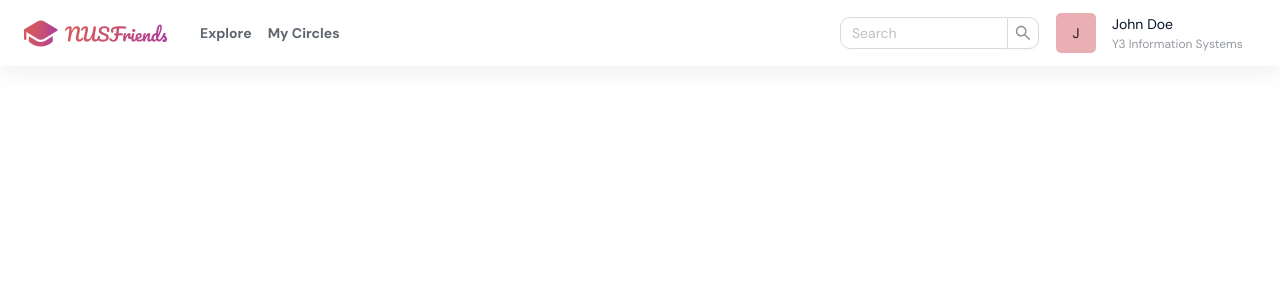
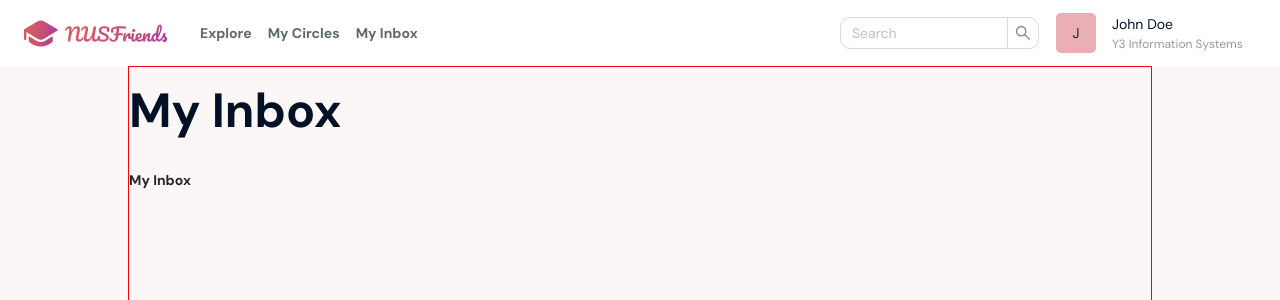
Before and after one commit to yuanxin1997/nusfriends-fe, a React (Create React App) app: page /my-inbox in a window 1280 px wide. Shown: the top 300 px of the page. Built offline with nearby package versions, Linux system fonts and the light colour scheme.

Commit message:
inbox update

```diff
--- a/src/App.js
+++ b/src/App.js
@@ -12,6 +12,7 @@ import Leaderboard from "./pages/Leaderboard";
 import Login from "./pages/Login";
 import Register from "./pages/Register";
 import Profile from "./pages/Profile";
+import MyInbox from "./pages/MyInbox";
 
 function App() {
     return (
@@ -29,6 +30,7 @@ function App() {
                     <Route exact path="/my-circles/:id/leaderboard" component={Leaderboard} />
                     <Route exact path="/my-circles/my-discussions" component={MyDiscussions} />
                     <Route exact path="/my-circles/my-answers" component={MyAnswers} />
+                    <Route exact path="/my-inbox" component={MyInbox} />
                     <Route exact path="/circle/:id" />
                 </Switch>
             </div>
--- a/src/components/Navbar.js
+++ b/src/components/Navbar.js
@@ -52,6 +52,7 @@ function Navbar() {
                 </Link>
                 <Link to="explore">Explore</Link>
                 <Link to="my-circles">My Circles</Link>
+                <Link to="my-inbox">My Inbox</Link>
             </div>
 
             <Row align="middle" gutter={[16, 0]}>
--- a/src/pages/Leaderboard.js
+++ b/src/pages/Leaderboard.js
@@ -99,7 +99,7 @@ const Leaderboard = () => {
   ];
 
   return (
-    <Layout style={{ height: "100vh", backgroundColor: "var(--accent-bg)" }}>
+    <Layout style={{ height: "100%", minHeight: "100vp", backgroundColor: "var(--accent-bg)" }}>
       <Sider style={{ backgroundColor: "var(--accent-bg)" }}>
         <SideBar tabData={tabData} />
       </Sider>
@@ -145,6 +145,7 @@ const Leaderboard = () => {
                     }
                   />
                   <h5>name</h5>
+                  <p>11 likes</p>
                 </SilverCardWrapper>
                 <GoldCardWrapper>
                   <div>
@@ -159,6 +160,7 @@ const Leaderboard = () => {
                     }
                   />
                   <h5>name</h5>
+                  <p>11 likes</p>
                 </GoldCardWrapper>
                 <BronzeCardWrapper>
                   <div>
@@ -173,13 +175,14 @@ const Leaderboard = () => {
                     }
                   />
                   <h5>name</h5>
+                  <p>11 likes</p>
                 </BronzeCardWrapper>
               </LadderWrapper>
               <ListWrapper>
                 <div
                   id="scrollableDiv"
                   style={{
-                    height: 400,
+                    height: "400px",
                     overflow: "auto",
                     padding: "0 16px",
                   }}
@@ -226,8 +229,8 @@ const Wrapper = styled.div`
   justify-content: center;
   flex-direction: column;
   height: auto;
-  min-height: 600px;
-  padding: 2em 0;
+  padding: 2rem 0;
+  margin-bottom: 5rem;
   background-color: var(--base-0);
   /* transition: var(--transition); */
   font-weight: 400;
@@ -249,7 +252,7 @@ const ListWrapper = styled.div`
 `;
 
 const GoldCardWrapper = styled.div`
-  padding: 10px 50px 50px 50px;
+  padding: 10px 50px 40px 50px;
   border: 2px #ffd700 solid;
   div {
     font-size: 2rem;
--- /dev/null
+++ b/src/pages/MyInbox.js
@@ -0,0 +1,54 @@
+import React, { useState } from "react";
+
+import { Col, Row } from "antd";
+import CircleCard from "../components/CircleCard";
+
+import styled from "styled-components";
+import { Layout } from "antd";
+import SideBar from "../components/SideBar";
+import ContainerHeader from "../components/ContainerHeader";
+const { Header, Footer, Sider, Content } = Layout;
+
+const MyInbox = () => {
+  /* START -- SETUP FOR COMPONENT */
+  const tabData = [
+    {
+      icon: "CommentOutlined",
+      title: "All Posts",
+      path: "/my-circles/replace by id/my-discussions",
+    },
+    {
+      icon: "TrophyOutlined",
+      title: "Leaderboard",
+      path: "/my-circles/replace by id/circles",
+    },
+  ];
+
+  const headData = {
+    title: "My Inbox",
+    breadcrumbData: [
+      {
+        name: "My Inbox",
+        path: "/my-inbox",
+      }
+    ]
+  };
+  /* END -- SETUP FOR COMPONENT */
+
+  return (
+    <Layout style={{ height: "100vh", backgroundColor: "var(--accent-bg)" }}>
+      <Content style={{ backgroundColor: "var(--accent-bg)", border: "1px solid red" , width: "80%", display: "flex", alignSelf: "center"}}>
+        <Row justify="start">
+          <Col>
+            <ContainerHeader headData={headData} />
+          </Col>
+        </Row>
+        <Row>
+            {/* add content here */}
+        </Row>
+      </Content>
+    </Layout>
+  );
+}
+
+export default MyInbox;
```
